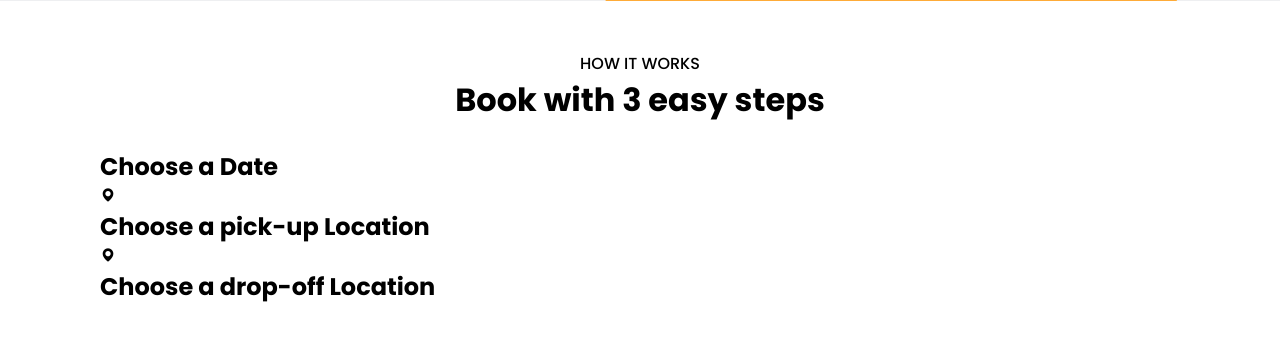
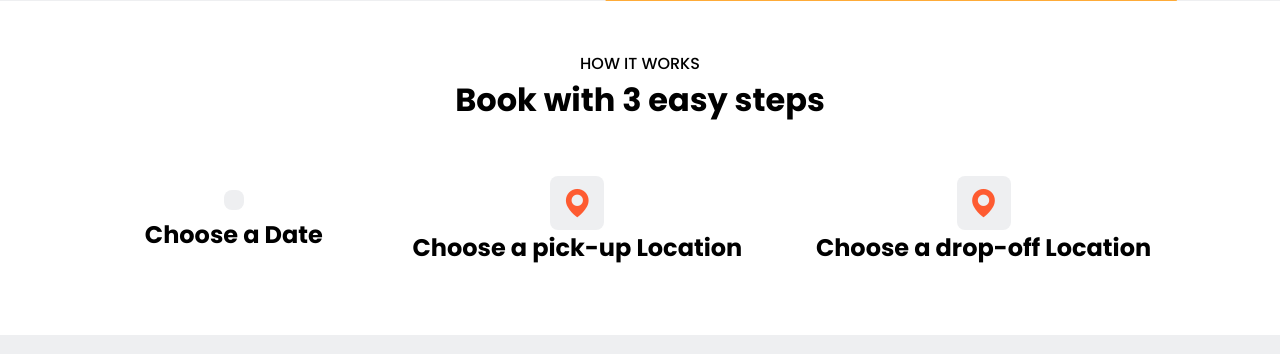
Before and after one commit to Wendy-Lagho/Car-rental-web, a PHP site: page / in a window 1280 px wide. Shown: the part 799-1153 px from the top of the page. Run offline with PHP 8.4, Linux system fonts and the light colour scheme.

Commit message:
Update styles.css

```diff
--- a/styles.css
+++ b/styles.css
@@ -169,3 +169,30 @@ header {
 .heading h1 {
   font-size: 2rem;
 }
+.ride-container {
+  display: grid;
+  align-items: center;
+  grid-template-columns: repeat(auto-fit, minmax(250px, auto));
+  gap: 1rem;
+  margin-top: 2rem;
+}
+.ride-container .box {
+text-align: center;
+padding: 20px;
+}
+.ride-container .box .bx {
+  font-size: 34px;
+  padding: 10px;
+  background: #eeeff1;
+  border-radius: 0.5rem;
+  color: var(--main-color);
+}
+.ride-container .bx h2 {
+  font-size: 1.3rem;
+  font-weight: 500;
+  margin: 1.4rem 0 0.5rem;
+}
+.ride-container .box .bx:hover, .ride-container .box .bxs-calender-star {
+  background: var(--gradient);
+  color: #fff;
+}
```
